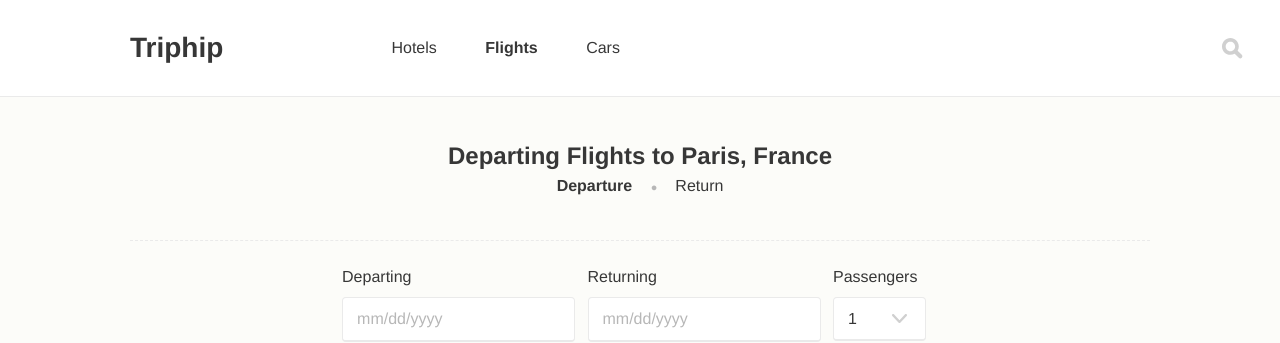
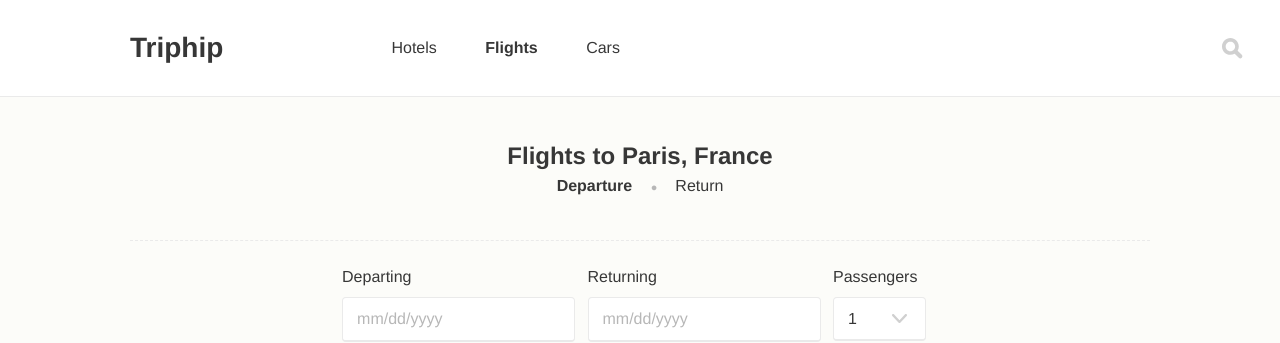
Before and after one commit to cesarfigueroa/triphip, a Jekyll site: the page built from flights/departure/paris.html, in a window 1280 px wide. Shown: the top 343 px of the page. Built offline with Jekyll 4.4.1, drawn with Linux system fonts in a browser that asks for light colours.

Commit message:
Simplify flight page titles

```diff
--- a/flights/departure/paris.html
+++ b/flights/departure/paris.html
@@ -6,7 +6,7 @@ permalink: /flights/paris/
 
 <article>
   <header>
-    <h2>{{ page.title }}</h2>
+    <h2>Flights to Paris, France</h2>
 
     <nav>
       <ul class="inline-list inline-list--bulleted">
--- a/flights/return/paris.html
+++ b/flights/return/paris.html
@@ -6,7 +6,7 @@ permalink: /flights/paris/return/
 
 <article>
   <header>
-    <h2>{{ page.title }}</h2>
+    <h2>Flights to Paris, France</h2>
 
     <nav>
       <ul class="inline-list inline-list--bulleted">
```
